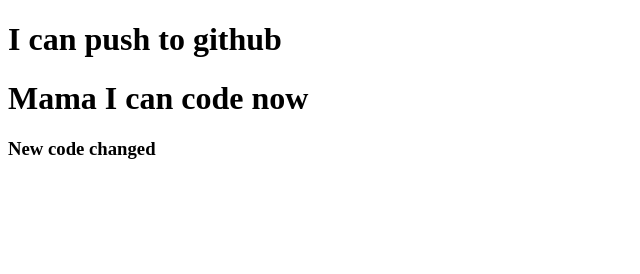
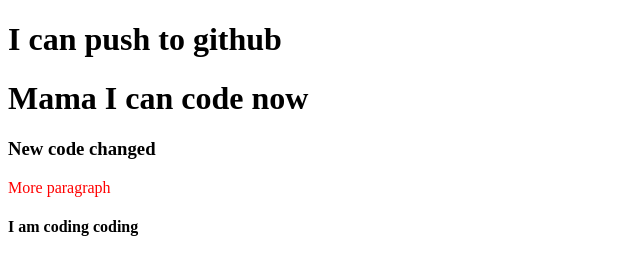
Before and after one commit to didarulislam01833/my-first-repos, a plain HTML site: page Module-3/my-first-repos/index.html in a window 1280 px wide. Shown: the whole page, without its empty margins (0-640 px from the left). Drawn offline with Linux system fonts and the light colour scheme.

Commit message:
more paragraph added

```diff
--- a/Module-3/my-first-repos/index.html
+++ b/Module-3/my-first-repos/index.html
@@ -5,12 +5,17 @@
     <meta charset="UTF-8">
     <meta name="viewport" content="width=device-width, initial-scale=1.0">
     <title>My First Github Repo</title>
+    <link rel="stylesheet" href="style.css">
 </head>
 
 <body>
     <h1>I can push to github</h1>
     <h1>Mama I can code now</h1>
     <h3>New code changed</h3>
+
+    <p>More paragraph</p>
+    <h4>I am coding coding</h4>
+
 </body>
 
 </html>
--- /dev/null
+++ b/Module-3/my-first-repos/style.css
@@ -0,0 +1,3 @@
+p {
+    color: red;
+}
```
Also changed, not shown: Module-3.txt.
